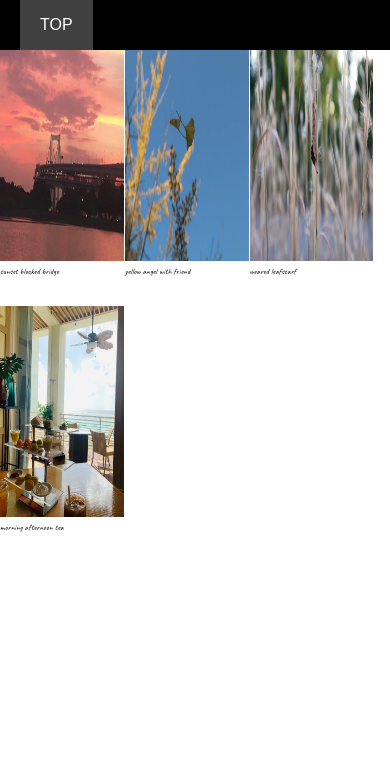
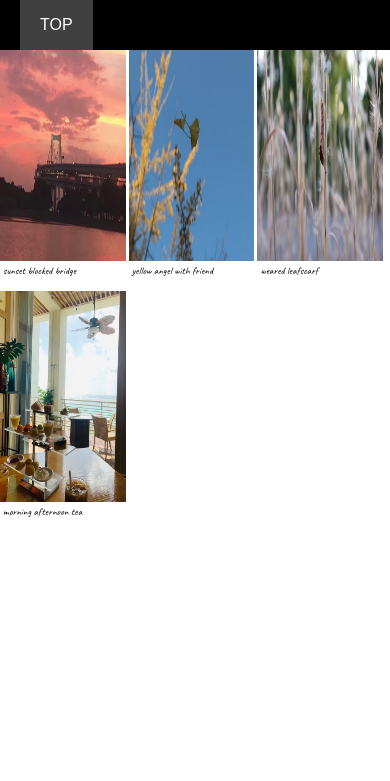
Before and after one commit to achicochi/achicochi.gihub.io, a plain HTML site: page photo.html in a window 390 px wide. Shown: the top 781 px of the page. Drawn offline with Linux system fonts and the light colour scheme.

Commit message:
Update photo.css

```diff
--- a/photo.css
+++ b/photo.css
@@ -78,9 +78,9 @@ footer a:hover{
 }
 
 img{
-  height:25vh;
-  width:32vw;
-  padding-right:1px;
+  height:40vh;
+  width:25vw;
+  padding-right:3px;
 }
 
 
@@ -91,12 +91,19 @@ img{
 .content-img p{
   letter-spacing: 0.1px;
   width:95%;
-  height:40px;
+  height:25px;
 }
 
 @media (max-width:480px){
+  img{
+  height:25vh;
+  width:33vw;
+  padding-right:3px;
+
+  }
   .content-img p{
-    font-size:8px;
+    padding-left:3px;
+    font-size:10px;
     line-height: 10px;
   }
 }
```
